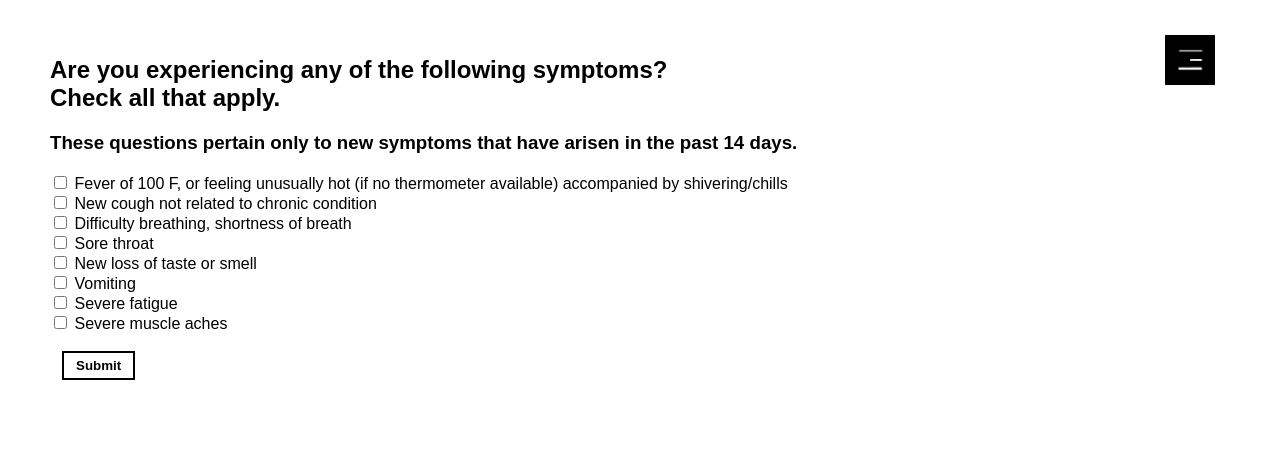
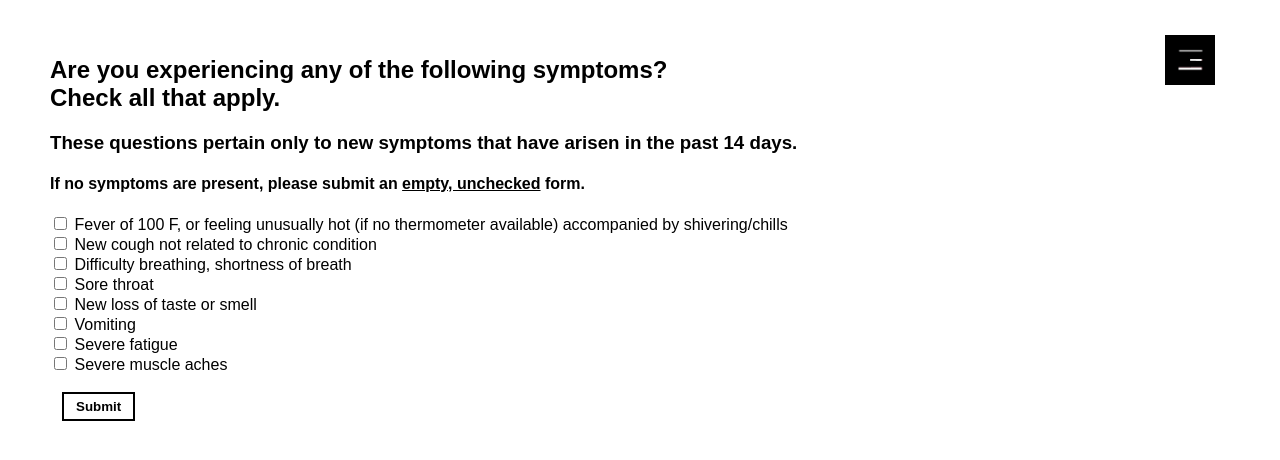
Before and after one commit to alyazyah/seniordesign_miniproject, a plain HTML site: page run/home.html in a window 1280 px wide. Drawn offline with Linux system fonts and the light colour scheme; some packages are replaced by stand-ins of ours.

Commit message:
added one line for clarity

```diff
--- a/run/home.html
+++ b/run/home.html
@@ -27,6 +27,7 @@
     <form id="stest">
 	<br><br><h2>Are you experiencing any of the following symptoms?<br>Check all that apply.</h2>
 	<h3>These questions pertain only to new symptoms that have arisen in the past 14 days.</h3>
+	<h4>If no symptoms are present, please submit an <u>empty, unchecked</u> form.</h4>
 	<input type="checkbox" id="fever" value="1">
   	<label for="fever"> Fever of 100 F, or feeling unusually hot (if no thermometer available) accompanied by shivering/chills</label><br>
 
```
